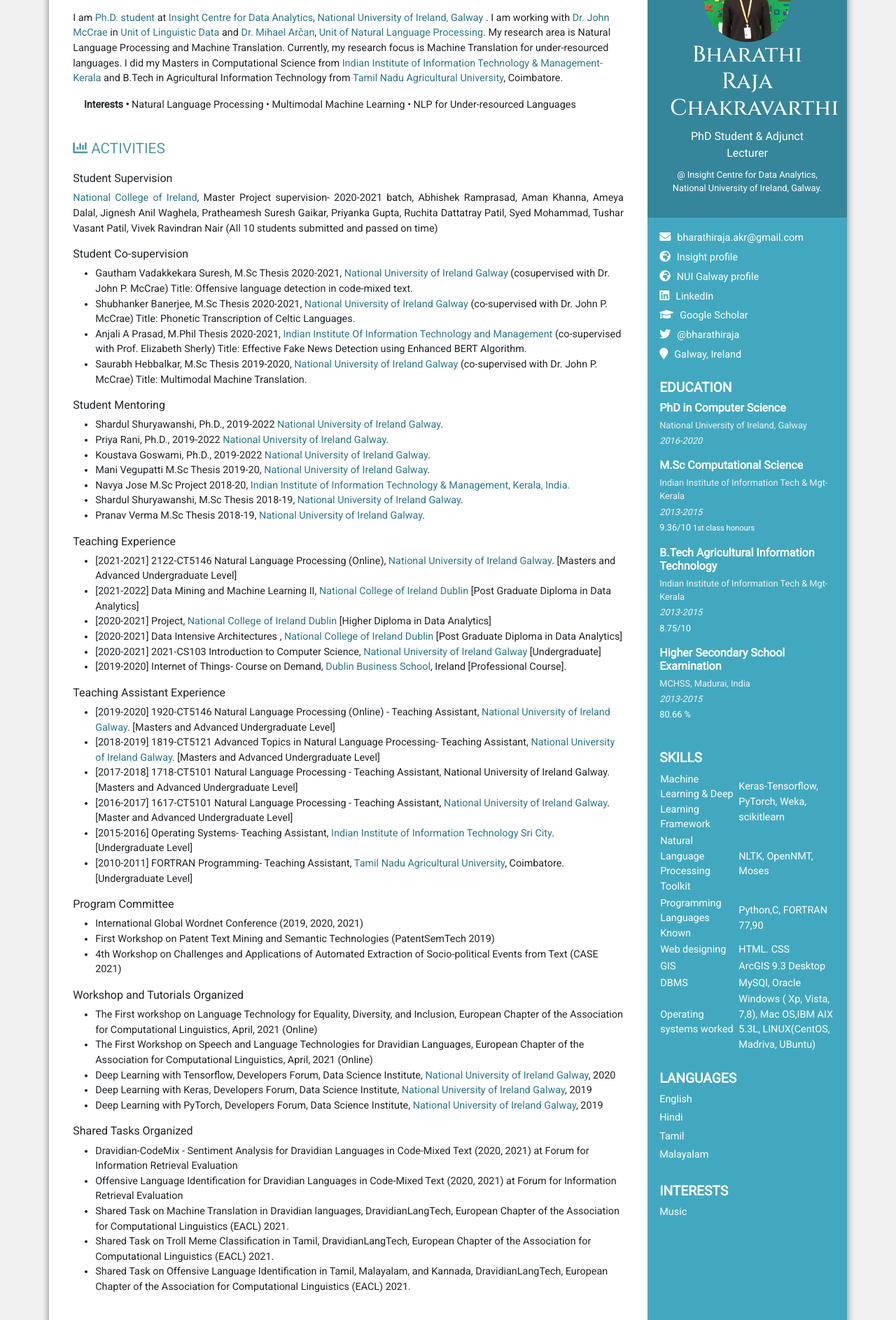
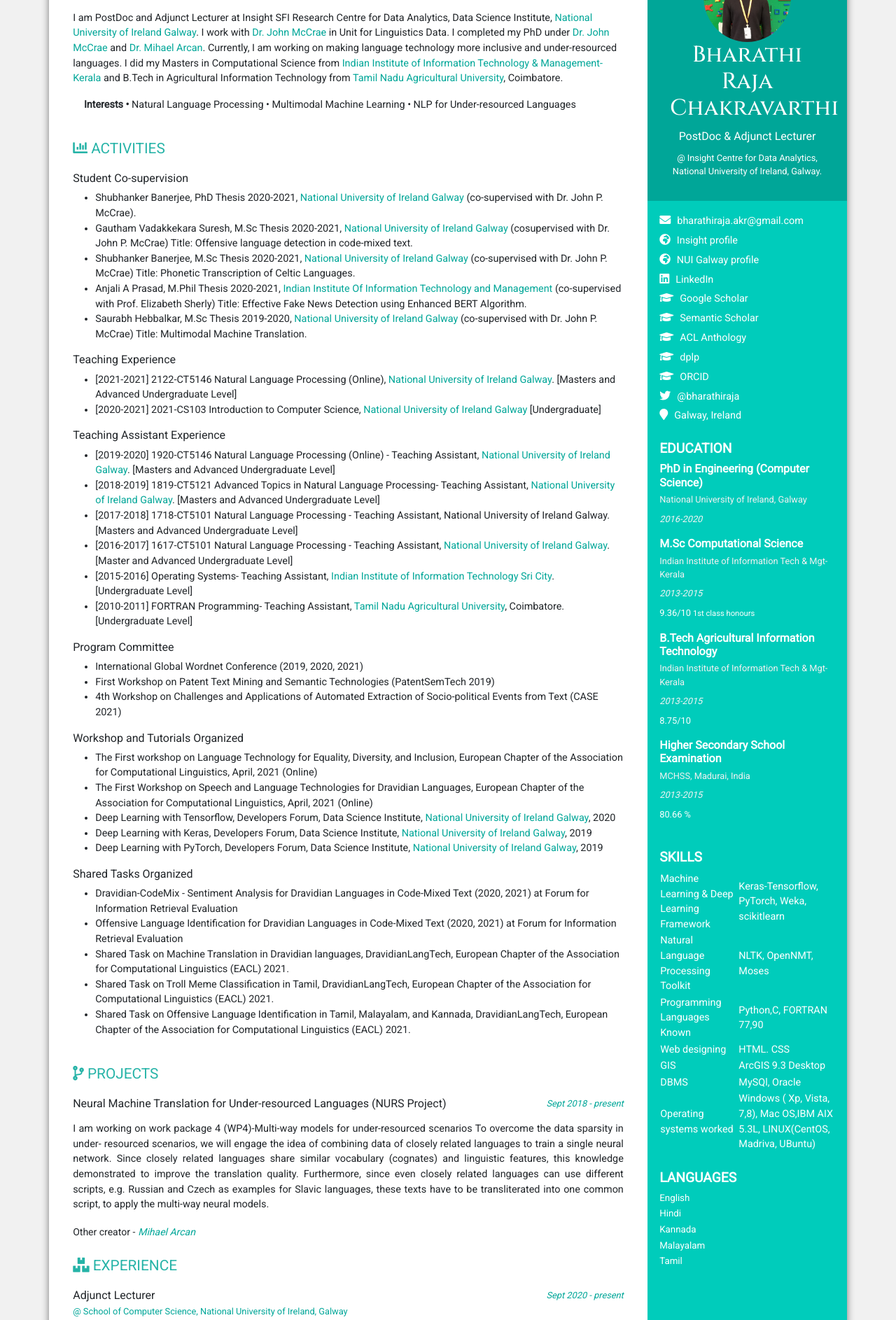
Before and after one commit to nithjobs/Bharathi-Raja-Chakaravarthi, a plain HTML site: page index.html in a window 1280 px wide. Shown: the part 151-2037 px from the top of the page at 70% size. Drawn offline with nearby package versions, Linux system fonts and the light colour scheme.

Commit message:
requested changes made

```diff
--- a/index.html
+++ b/index.html
@@ -24,7 +24,7 @@
                 <div class="academic-profile-container">
                     <h3><i class="fas fa-user"></i> ACADEMIC PROFILE</h3>
                     <div class="academic-profile">
-                        <p>I am <a href="https://nuig.insight-centre.org/uld/bharathi-raja-asoka-chakravarthi/" class="links3">Ph.D. student</a> at <a href="http://www.insight-centre.org/" class="links3">Insight Centre for Data Analytics</a>, <a href="http://www.nuigalway.ie/" class="links3">National University of Ireland, Galway</a> . I am working with <a href="https://john.mccr.ae/" class="links3">Dr. John McCrae</a> in <a href="https://nuig.insight-centre.org/uld/" class="links3">Unit of Linguistic Data</a> and <a href="https://nuig.insight-centre.org/unlp/people/members/mihael-arcan/" class="links3">Dr. Mihael Arčan</a>, <a href="https://nuig.insight-centre.org/unlp/" class="links3">Unit of Natural Language Processing</a>. My research area is Natural Language Processing and Machine Translation. Currently, my research focus is Machine Translation for under-resourced languages. I did my Masters in Computational Science from <a href="https://www.iiitmk.ac.in/" class="links3">Indian Institute of Information Technology & Management-Kerala</a> and B.Tech in Agricultural Information Technology from <a href="https://tnau.ac.in/" class="links3">Tamil Nadu Agricultural University</a>, Coimbatore.</p>
+                        <p>I am PostDoc and Adjunct Lecturer at Insight SFI Research Centre for Data Analytics,  Data Science Institute, <a href="http://www.nuigalway.ie/" class="links3">National University of Ireland Galway</a>. I work with <a href="https://john.mccr.ae/" class="links3">Dr. John McCrae</a> in Unit for Linguistics Data. I completed my PhD under <a href="https://john.mccr.ae/" class="links3">Dr. John McCrae</a> and <a href="https://nuig.insight-centre.org/unlp/people/members/mihael-arcan/" class="links3">Dr. Mihael Arcan</a>.  Currently, I am working on making language technology more inclusive and under-resourced languages. I did my Masters in Computational Science from <a href="https://www.iiitmk.ac.in/" class="links3">Indian Institute of Information Technology & Management-Kerala</a> and B.Tech in Agricultural Information Technology from <a href="https://tnau.ac.in/" class="links3">Tamil Nadu Agricultural University</a>, Coimbatore.</p>
                         <p class="ap-interests"><b>Interests •</b> Natural Language Processing • Multimodal Machine Learning • NLP for Under-resourced Languages</p>
                     </div>
                 </div>
@@ -32,24 +32,25 @@
                 <div class="activities-conatiner">
                     <h3><i class="fas fa-chart-bar"></i> ACTIVITIES</h3>
                     <div class="activities">
-                        <div class="activity">
+                        <!-- <div class="activity">
                             <h5>Student Supervision</h5>
                             <p style="text-align: justify;"><a href="https://www.ncirl.ie/" class="links3">National College of Ireland</a>, Master Project supervision- 2020-2021 batch, Abhishek Ramprasad,
                                 Aman Khanna, Ameya Dalal, Jignesh Anil Waghela, Pratheamesh Suresh Gaikar, Priyanka Gupta,
                                 Ruchita Dattatray Patil, Syed Mohammad, Tushar Vasant Patil, Vivek Ravindran Nair (All 10 students
                                 submitted and passed on time)
                             </p>
-                        </div>
+                        </div> -->
                         <div class="activity">
                             <h5>Student Co-supervision</h5>
                             <ul>
+                                <li> Shubhanker Banerjee, PhD Thesis 2020-2021, <a href="http://www.nuigalway.ie/" class="links3">National University of Ireland Galway</a> (co-supervised with Dr. John P. McCrae). </li>
                                 <li> Gautham Vadakkekara Suresh, M.Sc Thesis 2020-2021, <a href="http://www.nuigalway.ie/" class="links3">National University of Ireland Galway</a> (cosupervised with Dr. John P. McCrae) Title: Offensive language detection in code-mixed text.</li>
                                 <li> Shubhanker Banerjee, M.Sc Thesis 2020-2021, <a href="http://www.nuigalway.ie/" class="links3">National University of Ireland Galway</a> (co-supervised with Dr. John P. McCrae) Title: Phonetic Transcription of Celtic Languages.</li>
                                 <li>Anjali A Prasad, M.Phil Thesis 2020-2021, <a href="https://www.iiitmk.ac.in/" class="links3">Indian Institute Of Information Technology and Management</a> (co-supervised with Prof. Elizabeth Sherly) Title: Effective Fake News Detection using Enhanced BERT Algorithm.</li>
                                 <li>Saurabh Hebbalkar, M.Sc Thesis 2019-2020, <a href="http://www.nuigalway.ie/" class="links3">National University of Ireland Galway</a> (co-supervised with Dr. John P. McCrae) Title: Multimodal Machine Translation.</li>
                             </ul>
                         </div>
-                        <div class="activity">
+                        <!-- <div class="activity">
                             <h5>Student Mentoring</h5>
                             <ul>
                                 <li>Shardul Shuryawanshi, Ph.D., 2019-2022 <a href="http://www.nuigalway.ie/" class="links3">National University of Ireland Galway</a>.</li>
@@ -61,25 +62,25 @@
                                 <li>Shardul Shuryawanshi, M.Sc Thesis 2018-19, <a href="http://www.nuigalway.ie/" class="links3">National University of Ireland Galway</a>.</li>
                                 <li>Pranav Verma M.Sc Thesis 2018-19, <a href="http://www.nuigalway.ie/" class="links3">National University of Ireland Galway</a>.</li>
                             </ul>
-                        </div>
+                        </div> -->
                         <div class="activity">
                             <h5>Teaching Experience</h5>
                             <ul>
                                 <li>[2021-2021] 2122-CT5146 Natural Language Processing (Online), <a href="http://www.nuigalway.ie/" class="links3">National University of Ireland Galway</a>. [Masters and Advanced Undergraduate Level]
                                 </li>
-                                <li>[2021-2022] Data Mining and Machine Learning II, <a href="https://www.ncirl.ie/" class="links3">National College of Ireland Dublin</a> [Post Graduate
+                                <!-- <li>[2021-2022] Data Mining and Machine Learning II, <a href="https://www.ncirl.ie/" class="links3">National College of Ireland Dublin</a> [Post Graduate
                                     Diploma in Data Analytics]
-                                </li>
-                                <li>[2020-2021] Project, <a href="https://www.ncirl.ie/" class="links3">National College of Ireland Dublin</a> [Higher Diploma in Data Analytics]</li>
-                                <li>[2020-2021] Data Intensive Architectures , <a href="https://www.ncirl.ie/" class="links3">National College of Ireland Dublin</a> [Post Graduate
+                                </li> -->
+                                <!-- <li>[2020-2021] Project, <a href="https://www.ncirl.ie/" class="links3">National College of Ireland Dublin</a> [Higher Diploma in Data Analytics]</li> -->
+                                <!-- <li>[2020-2021] Data Intensive Architectures , <a href="https://www.ncirl.ie/" class="links3">National College of Ireland Dublin</a> [Post Graduate
                                     Diploma in Data Analytics]
-                                </li>
+                                </li> -->
                                 <li>[2020-2021] 2021-CS103 Introduction to Computer Science, <a href="http://www.nuigalway.ie/" class="links3">National University of Ireland Galway</a>
                                     [Undergraduate]
                                 </li>
-                                <li>[2019-2020] Internet of Things- Course on Demand, <a href="https://www.dbs.ie/" class="links3">Dublin Business School</a>, Ireland [Professional
+                                <!-- <li>[2019-2020] Internet of Things- Course on Demand, <a href="https://www.dbs.ie/" class="links3">Dublin Business School</a>, Ireland [Professional
                                     Course].
-                                </li>
+                                </li> -->
                             </ul>
                         </div>
                         <div class="activity">
@@ -152,7 +153,7 @@
                         <p style="text-align: justify;">I am working on work package 4 (WP4)-Multi-way models for under-resourced scenarios To overcome the data sparsity in under- resourced scenarios, we will engage the idea of combining data of closely related languages to train a single neural network. Since closely related languages share similar vocabulary (cognates) and linguistic features, this knowledge demonstrated to improve the translation quality. Furthermore, since even closely related languages can use different scripts, e.g. Russian and Czech as examples for Slavic languages, these texts have to be transliterated into one common script, to apply the multi-way neural models.</p>
                         <small>Other creator -</small> <small><em><a href="https://www.linkedin.com/in/mihael-arcan-593b3777/" class="links3">Mihael Arcan</a></em></small>
                     </div>
-                    <div class="project">
+                    <!-- <div class="project">
                         <div class="d-flex justify-content-between">
                            <h5>Impact of Algorithmic Trading on Capital Market Microstructure</h5>
                            <p class="year">Jan 2015 – Aug 2015</p>
@@ -166,26 +167,26 @@
                            <p class="year">Feb 2012 – Jun 2013</p>
                         </div>
                         <p style="text-align: justify;">“Climate Change: Assessing impacts and developing Adaptation Strategies for Agriculture in Tamil Nadu” from February,2012 to June,2013. I have applied my programming skill viz., FORTRAN/Perl and Shell Scripting for extracting the Climate change scenarios (Base line Period:1980-2000, Mid Century:2021-2050 and End Century:2080-2100) generated in the ECHAM climate model (Atmospheric General Circulation Model) for Tamil Nadu.</p>
-                    </div>
+                    </div> -->
                 </div>
                 <br>
                 <div class="experience-container">
                     <h3><i class="fas fa-boxes"></i> EXPERIENCE</h3>
-                    <div class="experience d-flex justify-content-between">
+                    <!-- <div class="experience d-flex justify-content-between">
                         <div>
                             <h5>Associate Lecturer</h5>
                             <p class="university">@ School of Computer Science, National College of Ireland, Dublin</p>
                         </div>
                         <p class="year">Jan 2021 - present</p>
                     </div>
-                    <hr>
-                    <div class="experience d-flex justify-content-between">
+                    <hr> -->
+                    <!-- <div class="experience d-flex justify-content-between">
                         <div>
                             <h5>Guest Lecturer</h5>
                             <p class="university">@ Indian Institute of Information Technology and Management, Kerala</p>
                         </div>
                         <p class="year">Jan 2021 - present</p>
-                    </div><hr>
+                    </div><hr> -->
                     <div class="experience d-flex justify-content-between">
                         <div>
                             <h5>Adjunct Lecturer</h5>
@@ -232,6 +233,8 @@
                 <br>
                 <div class="publications-container">
                     <h3><i class="fas fa-cubes"></i> PUBLICATIONS</h3>
+                    <p>For recent up to date publication list please visit <small><em><a href="https://scholar.google.com/citations?user=irCl028AAAAJ&hl=en" class="links3">https://scholar.google.com/citations?user=irCl028AAAAJ&hl=en</a></em></small> </p>
+
                     <ul>
                         <li>
                             <div class="publication">
@@ -471,6 +474,29 @@
                 <div class="references-container">
                     <h3><i class="fas fa-file-alt"></i> REFERENCES</h3>
                     <br>
+
+                    <div class="row d-flex justify-content-between referenceMainDiv">
+                        <div class="col-lg-6 col-xs-12 referenceDiv">
+                            <h5>Dr. John P. McCrae</h5><hr class="hr-hr">
+                            <small><em class="links3">Lecturer above-the-bar and Unit leader,</em></small><br>
+                            <small>Unit for Linguistic Data,</small><br>
+                            <small>Insight SFI Research Centre for Data Analytics,</small><br>
+                            <small>Data Science Institute,</small><br>
+                            <small><a href="http://www.nuigalway.ie/" class="links3">National University of Ireland Galway</a>.</small><br>
+                            <small><a href="mailto:John.McCrae@insight-centre.org"  class="links3"><i class="fas fa-envelope"></i> John.McCrae@insight-centre.org</a></small>
+                        </div>
+                        <div class="col-lg-6 col-xs-12 referenceDiv">
+                            <h5>Dr. Paul Buitelaar</h5><hr class="hr-hr">
+                            <small><em class="links3">Senior Lecturer and Unit Leader,</em></small><br>
+                            <small>Unit for Natural Language Processing,</small><br>
+                            <small>Insight SFI Research Centre for Data Analytics,</small><br>
+                            <small>Data Science Institute,</small><br>
+                            <small><a href="http://www.nuigalway.ie/" class="links3">National University of Ireland Galway</a>.</small><br>
+                            <small><a href="mailto:paul.buitelaar@insight-centre.org"  class="links3"><i class="fas fa-envelope"></i> paul.buitelaar@insight-centre.org</a></small>
+                        </div>
+                    </div>
+                    <br>
+<!--
                     <div class="row cardss">
                         <div class="card border-secondary mb-3 col-lg-3" style="max-width: 18rem; margin-right: 25px;">
                             <div class="card-header">Dr. John P. McCrae</div>
@@ -503,7 +529,7 @@
                                 <small><a href="mailto:sherly@iiitmk.ac.in"  class="links3"><i class="fas fa-envelope"></i> sherly@iiitmk.ac.in</a></small>
                             </div>
                         </div>
-                        <!-- <div class="card border-secondary mb-3 col-lg-3" style="max-width: 18rem; margin-right: 25px;">
+                        <div class="card border-secondary mb-3 col-lg-3" style="max-width: 18rem; margin-right: 25px;">
                             <div class="card-header">Prof. Dr. V. Geethalakshmi</div>
                             <div class="card-body text-secondary">
                                 <p class="card-text">Professor and Head,</p>
@@ -511,8 +537,8 @@
                                 <small>Coimbatore-641003, India</small><br>
                                 <small>E-mail : <a href="mailto:geetha@tnau.ac.in"  class="links3"><i class="fas fa-envelope"></i> geetha@tnau.ac.in</a></small>
                             </div>
-                        </div> -->
-                    </div>
+                        </div>
+                    </div> -->
                 </div>
                 <div class="co-curricular-container">
                     <h3><i class="fas fa-hockey-puck"></i> CO-CURRICULAR ACTIVITIES</h3>
@@ -553,7 +579,7 @@
                         <img src="images/image1.png" alt="Bharathi Raja Chakravarthi" style="width: 125px;" class="rounded-circle">
                     </div>
                     <h1 class="text-center bharathi">Bharathi Raja Chakravarthi</h1>
-                    <p class="role text-center">PhD Student & Adjunct Lecturer</p>
+                    <p class="role text-center">PostDoc & Adjunct Lecturer</p>
                     <p class="roleat text-center">@ Insight Centre for Data Analytics, National University of Ireland, Galway.</p>
                 </div>
                 <div class="right-bottom">
@@ -596,6 +622,30 @@
                         </div>
                         <div class="row social-link">
                             <div class="col-12">
+                                <i class="fas fa-graduation-cap"></i>
+                                <a class="links" href="https://www.semanticscholar.org/author/Bharathi-Raja-Chakravarthi/117018834">Semantic Scholar</a>
+                            </div>
+                        </div>
+                        <div class="row social-link">
+                            <div class="col-12">
+                                <i class="fas fa-graduation-cap"></i>
+                                <a class="links" href="https://scholar.google.com/citations?user=irCl028AAAAJ&hl=en">ACL Anthology</a>
+                            </div>
+                        </div>
+                        <div class="row social-link">
+                            <div class="col-12">
+                                <i class="fas fa-graduation-cap"></i>
+                                <a class="links" href="https://dblp.org/pid/241/0168.html">dplp</a>
+                            </div>
+                        </div>
+                        <div class="row social-link">
+                            <div class="col-12">
+                                <i class="fas fa-graduation-cap"></i>
+                                <a class="links" href="https://orcid.org/0000-0002-4575-7934">ORCID</a>
+                            </div>
+                        </div>
+                        <div class="row social-link">
+                            <div class="col-12">
                                 <i class="fab fa-twitter"></i>
                                 <a class="links" href="https://scholar.google.com/citations?user=irCl028AAAAJ&hl=en">@bharathiraja</a>
                             </div>
@@ -612,7 +662,7 @@
                     <div class="education-container">
                         <h4>EDUCATION</h4>
                         <div class="education">
-                            <h6>PhD in Computer Science</h6>
+                            <h6>PhD in Engineering (Computer Science)</h6>
                             <p class="university">National University of Ireland, Galway</p>
                             <p class="year">2016-2020</p>
                         </div>
@@ -706,19 +756,14 @@
                     <div class="languages-container">
                         <h4>LANGUAGES</h4>
                         <div class="languages">
-                            <p>English</p>
-                            <p>Hindi</p>
-                            <p>Tamil</p>
-                            <p>Malayalam</p>
+                            <small>English</small>
+                            <small>Hindi</small>
+                            <small>Kannada</small>
+                            <small>Malayalam</small>
+                            <small>Tamil</small>
                         </div>
                     </div>
                     <br>
-                    <div class="interests-conatiner">
-                        <h4>INTERESTS</h4>
-                        <div class="interests">
-                            <p>Music</p>
-                        </div>
-                    </div>
                 </div>
             </div>
         </div>
--- a/style.css
+++ b/style.css
@@ -4,12 +4,12 @@
 :root {
     --bgcolor: #f1f1f1;
     --leftColor: #fff;
-    --rightTopColor: #35869A;
-    --rightBottomColor: #42A8C0;
+    --rightTopColor: #00a698;
+    --rightBottomColor: #00ccbb;
 }
 
 .bodyy {
-    background-color: #f1f1f1;
+    background-color: var(--bgcolor);
     padding-top: 5%;
     padding-bottom: 5%;
 }
@@ -31,7 +31,7 @@ h4 {
 h3 {
     font-size: 1.3rem;
     opacity: 85%;
-    color: #35869A;
+    color: var(--rightTopColor);
     font-weight: 400;
 }
 
@@ -52,14 +52,14 @@ p, li {
     font-size: 0.8rem;
 }
 .container {
-    background-color: #fff;
+    background-color: var(--leftColor);
     box-shadow: 0.1px 0.1px 10px 0.3px rgba(0,0,0,0.50);
 }
 
 .right-top {
     margin: 0 -12px;
     padding: 1rem 2rem;
-    background-color: #35869A;
+    background-color: var(--rightTopColor);
 }
 
 .right, .left {
@@ -100,7 +100,7 @@ hr {
     padding-left: 2%;
 }
 .right{
-    background-color: #42A8C0;
+    background-color: var(--rightBottomColor);
     color: #fff;
 }
 
@@ -119,7 +119,7 @@ hr {
 .links {
     font-size: 0.9rem;
     text-decoration: none;
-    color: #fff;
+    color: var(--leftColor);
     margin-left: 2%;
 }
 
@@ -140,29 +140,29 @@ hr {
 
 .links3 {
     text-decoration: none;
-    color: #2D7788;
+    color: var(--rightTopColor);
 }
 
 .links3:hover {
     text-decoration: none;
-    color: #35869A;
+    color: var(--rightTopColor);
 }
 
 .university {
     margin-top: -1%;
     font-size: 0.8rem;
-    color: #35869A;
+    color: var(--rightTopColor);
 }
 
 .education .year {
-    margin-top: -5%;
+    margin-top: -3%;
     font-size: 0.8rem;
     color: #F5F5F5;
 }
 
 
 .education .score {
-    margin-top: -5%;
+    margin-top: -3%;
     font-size: 0.8rem;
 }
 
@@ -170,13 +170,15 @@ hr {
     font-size: 0.9rem;
 }
 
-.languages p{
-    font-size: 0.9rem;
-    margin-bottom: 5px;
+.languages small{
+    display: flex;
+    flex-direction: column;
+    font-size: smaller;
+    margin-top: 1%;
 }
 
 .year {
-    color: #35869A;
+    color: var(--rightTopColor);
     font-size: 0.8rem;
     font-style: italic;
 
@@ -187,7 +189,7 @@ hr {
 }
 
 .contributors, .awardsInstitute {
-    color: #35869A;
+    color: var(--rightTopColor);
     position: relative;
     top: -5px;
 }
@@ -202,5 +204,15 @@ hr {
 }
 
 .right-bottom .university {
-    color: #f1f1f1;
+    color: var(--bgcolor);
 }
+
+.hr-hr {
+    width: 50%;
+    margin-left: 0;
+}
+
+.referenceDiv {
+    text-align: left;
+    padding: 25px 25px;
+}
```
